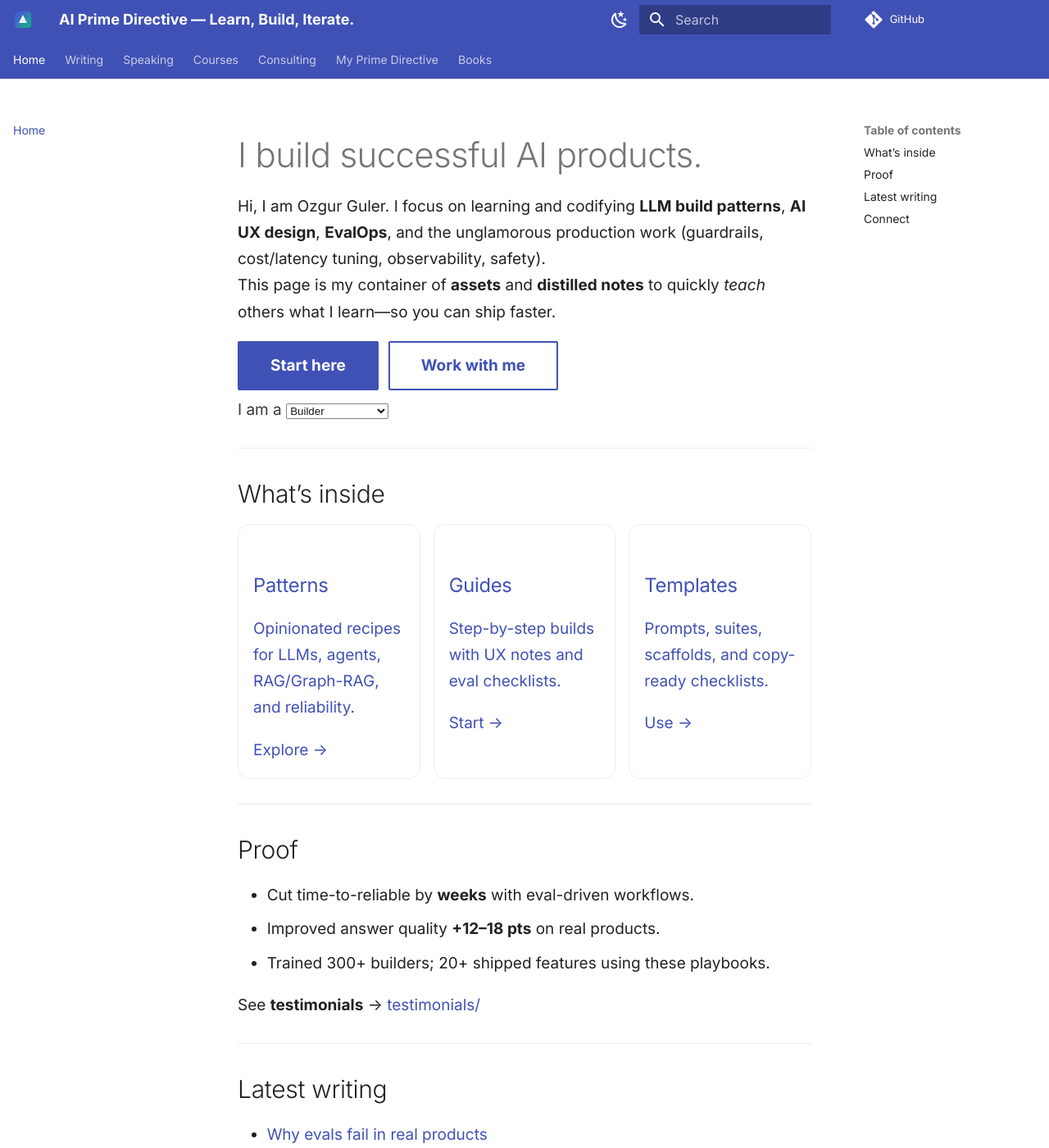
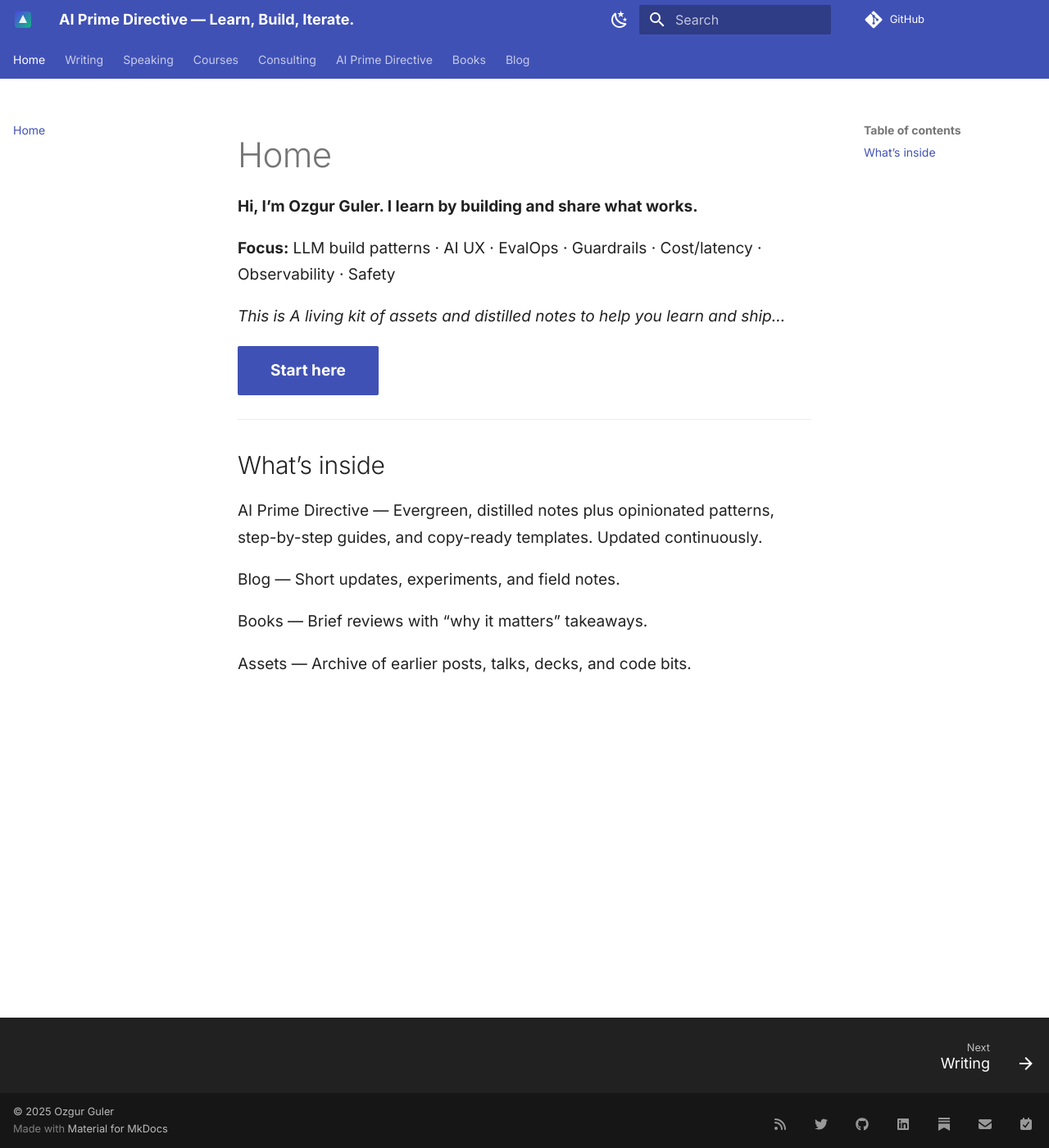
Before and after one commit to ozgurgulerx/ai-prime-directive, an MkDocs documentation site: the page built from docs/index.md, in a window 1280 px wide and 1400 px high. Shown: the whole window at 82% size. Built offline with MkDocs 1.6.1 and Material for MkDocs 9.7.7, drawn with Linux system fonts in a browser that asks for light colours; plug-ins that fetch from the network failed and are left out; comment, search, counter and statistics services are not loaded; some of the changed text lies outside the part shown.

```diff
--- /dev/null
+++ b/docs/assets/styles/social.css
@@ -0,0 +1,24 @@
+/* Footer social icon tuning */
+:root {
+  --icon-opacity: .8;
+  --icon-opacity-hover: 1;
+}
+
+.md-footer .md-social {
+  gap: 0.9rem;
+}
+
+.md-footer .md-social__link {
+  opacity: var(--icon-opacity);
+  transition: opacity .2s ease, transform .12s ease;
+}
+
+.md-footer .md-social__link:hover {
+  opacity: var(--icon-opacity-hover);
+  transform: translateY(-1px);
+}
+
+/* Keep icons crisp on dark footers */
+.md-footer .md-icon {
+  filter: none;
+}
--- a/docs/index.md
+++ b/docs/index.md
@@ -1,72 +1,23 @@
-# I build successful AI products.
 
-Hi,
-I am Ozgur Guler. I focus on learning and codifying **LLM build patterns**, **AI UX design**, **EvalOps**, and the unglamorous production work (guardrails, cost/latency tuning, observability, safety).
-This page is my container of **assets** and **distilled notes** to quickly *teach* others what I learn—so you can ship faster.
+**Hi, I’m Ozgur Guler. I learn by building and share what works.**
+
+**Focus:** LLM build patterns · AI UX · EvalOps · Guardrails · Cost/latency · Observability · Safety
+
+*This is A living kit of assets and distilled notes to help you learn and ship...*
+
 
 <div class="cta-row">
-  <a id="start-btn" href="my-prime-directive/start.md" class="md-button md-button--primary">Start here</a>
-  <a href="consulting/index.md" class="md-button">Work with me</a>
-</div>
-
-<div class="role-switch">
-  I am a
-  <select id="role">
-    <option value="builder" selected>Builder</option>
-    <option value="pm">Product Manager</option>
-    <option value="founder">Founder</option>
-  </select>
+  <a id="start-btn" href="my-prime-directive/" class="md-button md-button--primary">Start here</a>
 </div>
 
 ---
 
 ## What’s inside
 
-<div class="pillars">
-  <a class="pillar" href="patterns/">
-    <h3>Patterns</h3>
-    <p>Opinionated recipes for LLMs, agents, RAG/Graph-RAG, and reliability.</p>
-    <span>Explore →</span>
-  </a>
-  <a class="pillar" href="guides/">
-    <h3>Guides</h3>
-    <p>Step-by-step builds with UX notes and eval checklists.</p>
-    <span>Start →</span>
-  </a>
-  <a class="pillar" href="templates/">
-    <h3>Templates</h3>
-    <p>Prompts, suites, scaffolds, and copy-ready checklists.</p>
-    <span>Use →</span>
-  </a>
-</div>
+AI Prime Directive — Evergreen, distilled notes plus opinionated patterns, step-by-step guides, and copy-ready templates. Updated continuously.
 
----
+Blog — Short updates, experiments, and field notes.
 
-## Proof
-- Cut time-to-reliable by **weeks** with eval-driven workflows.
-- Improved answer quality **+12–18 pts** on real products.
-- Trained 300+ builders; 20+ shipped features using these playbooks.
+Books — Brief reviews with “why it matters” takeaways.
 
-See **testimonials** → [testimonials/](testimonials/index.md)
-
----
-
-## Latest writing
-- [Why evals fail in real products](writing/evals-in-prod/index.md)
-- [LLM UX patterns that don’t scale](writing/ux-donts/index.md)
-- [Graph RAG in practice](writing/graph-rag/index.md)
-
-Prefer a starter pack? Grab the **LLM Reliability Starter Kit** → [starter/](starter/index.md)
-
----
-
-## Connect
-
-<div class="subscribe-cta" markdown="1">
-[Email me](mailto:ozgur@graph-atlas.com){ .subscribe-box }
-[Book a talk](mailto:ozgur@graph-atlas.com?subject=AI%20Talk&body=Hi%20Ozgur,%0A%0AI%27m%20interested%20in%20booking%20a%20talk.%0A%0AVenue:%0ADate:%0AAudience%20details:%0AFormat%20(Keynote%20or%20Tech%20Talk):%0AEvent%20theme:%0A%0AAdditional%20notes:%0A){ .subscribe-box .subscribe-box--outline }
-[Follow on X](https://x.com/ozgurgulerx){ .subscribe-box target="_blank" rel="noopener" }
-[LinkedIn newsletter](https://www.linkedin.com/build-relation/newsletter-follow?entityUrn=7267852565411737601){ .subscribe-box .subscribe-box--outline target="_blank" rel="noopener" }
-[Substack](https://generativefrontier.substack.com){ .subscribe-box .subscribe-box--outline target="_blank" rel="noopener" }
-[GitHub](https://github.com/ozgurgulerx){ .subscribe-box .subscribe-box--outline target="_blank" rel="noopener" }
-</div>
+Assets — Archive of earlier posts, talks, decks, and code bits.
--- a/mkdocs.yml
+++ b/mkdocs.yml
@@ -13,6 +13,7 @@
   features:
     - navigation.top
     - navigation.tabs
+    - navigation.footer
     - search.suggest
     - search.highlight
     - content.code.copy
@@ -44,12 +45,37 @@
   - assets/styles/extra.css?v=20250906-1514
   - assets/styles/home.css?v=20250906-1514
   - assets/styles/site.css?v=20250906-1514
+  - assets/styles/social.css
 extra_javascript:
   - assets/js/extra.js?v=20250906-1514
   - assets/js/home.js?v=20250906-1514
   - assets/js/filters.js?v=20250906-1514
   - assets/js/writing.js?v=20250906-1514
   - assets/js/speaking.js?v=20250906-1514
+
+extra:
+  social:
+    - icon: fontawesome/solid/rss
+      link: /rss.xml
+      name: RSS
+    - icon: fontawesome/brands/twitter
+      link: https://x.com/ozgurgulerx
+      name: Twitter
+    - icon: fontawesome/brands/github
+      link: https://github.com/ozgurgulerx
+      name: GitHub
+    - icon: fontawesome/brands/linkedin
+      link: https://www.linkedin.com/build-relation/newsletter-follow?entityUrn=7267852565411737601
+      name: LinkedIn
+    - icon: simple/substack
+      link: https://generativefrontier.substack.com
+      name: Substack
+    - icon: fontawesome/solid/envelope
+      link: mailto:ozgur@graph-atlas.com
+      name: Email
+    - icon: fontawesome/solid/calendar-check
+      link: "mailto:ozgur@graph-atlas.com?subject=AI%20Talk&body=Hi%20Ozgur,%0A%0AI%27m%20interested%20in%20booking%20a%20talk.%0A%0AVenue:%0ADate:%0AAudience%20details:%0AFormat%20(Keynote%20or%20Tech%20Talk):%0AEvent%20theme:%0A%0AAdditional%20notes:%0A"
+      name: Book a talk
 
 plugins:
   - search
@@ -58,15 +84,18 @@
       blog_toc: true
       pagination_per_page: 10
       authors_file: null
-      post_date_format: '%Y-%m-%d'
+      post_date_format: 'yyyy-MM-dd'
       draft_on_serve: true
   - tags
   - rss:
       match_path: blog/.*
-      date_from_meta:
-        as_creation: date
+      abstract_chars: 280
       categories:
         - tags
+      date_from_meta:
+        as_creation: 'date'
+      feed_title: "CloudAtlas Blog"
+      length: 20
   - git-revision-date-localized:
       type: timeago
   - minify:
@@ -93,7 +122,7 @@
   - Speaking: speaking/index.md
   - Courses: courses/index.md
   - Consulting: consulting/index.md
-  - My Prime Directive:
+  - AI Prime Directive:
       - Overview: my-prime-directive/index.md
       - Notes: my-prime-directive/notes.md
       - Start here: my-prime-directive/start.md
@@ -119,3 +148,4 @@
           - AI UX Design Patterns: my-prime-directive/ai-ux-design-patterns.md
           - Microsoft HAX Framework: my-prime-directive/microsoft-hax-framework.md
   - Books: my-prime-directive/books.md
+  - Blog: blog/index.md
--- a/overrides/home.html
+++ b/overrides/home.html
@@ -13,7 +13,6 @@
       <p class="hero__sub">Opinionated patterns, reference templates, and eval-driven checklists.</p>
       <div class="hero__ctas">
         <a href="{{ base_url }}/my-prime-directive/start/" class="md-button md-button--primary">Start here</a>
-        <a href="{{ base_url }}/consulting/" class="md-button">Hire me</a>
       </div>
     </div>
   </section>
@@ -102,16 +101,11 @@
     </div>
   </section>
 
-  <section class="connect">
-    <div class="subscribe-cta">
-      <a class="subscribe-box" href="mailto:ozgur@graph-atlas.com">Email me</a>
-      <a class="subscribe-box subscribe-box--outline" href="mailto:ozgur@graph-atlas.com?subject=AI%20Talk&body=Hi%20Ozgur,%0A%0AI%27m%20interested%20in%20booking%20a%20talk.%0A%0AVenue:%0ADate:%0AAudience%20details:%0AFormat%20(Keynote%20or%20Tech%20Talk):%0AEvent%20theme:%0A%0AAdditional%20notes:%0A">Book a talk</a>
-    </div>
-  </section>
+
 
   <footer class="home-footer">
     <div class="home-footer__inner">
-      <p>© {{ config.copyright | default('Ozgur Guler') }} · <a href="https://github.com/{{ config.repo_url | default('') | replace('https://github.com/', '') }}">GitHub</a></p>
+      <p>© {{ config.copyright | default('Ozgur Guler') }}</p>
       <p>Ozgur Guler — AI consultant. Helping teams ship reliable, user-centered LLM apps.</p>
     </div>
   </footer>
```
Also changed, not shown: docs/blog/index.md (+1 -10 lines), docs/speaking/index.md (+2 -1 lines), docs/blog/posts/first-post.md (renamed from docs/blog/first-post.md), docs/blog/posts/second-post.md (renamed from docs/blog/second-post.md), docs/blog/posts/third-post.md (renamed from docs/blog/third-post.md).
